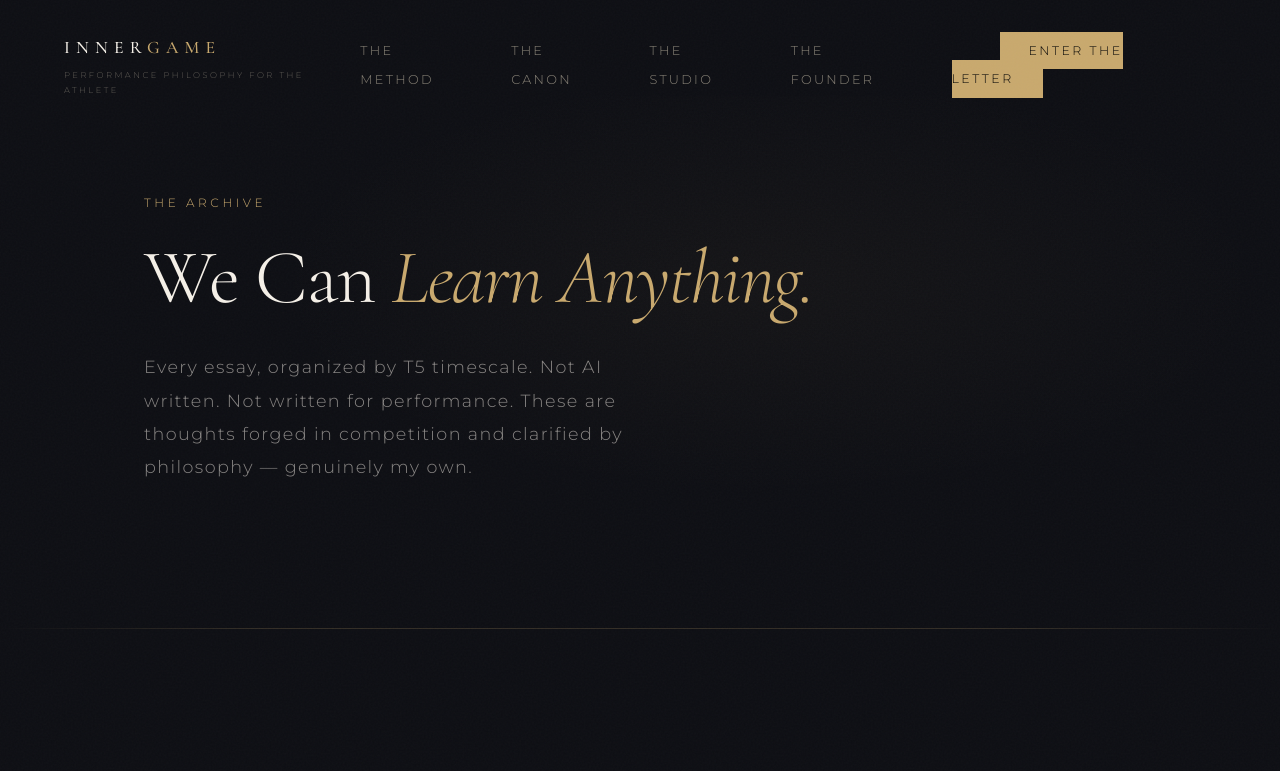
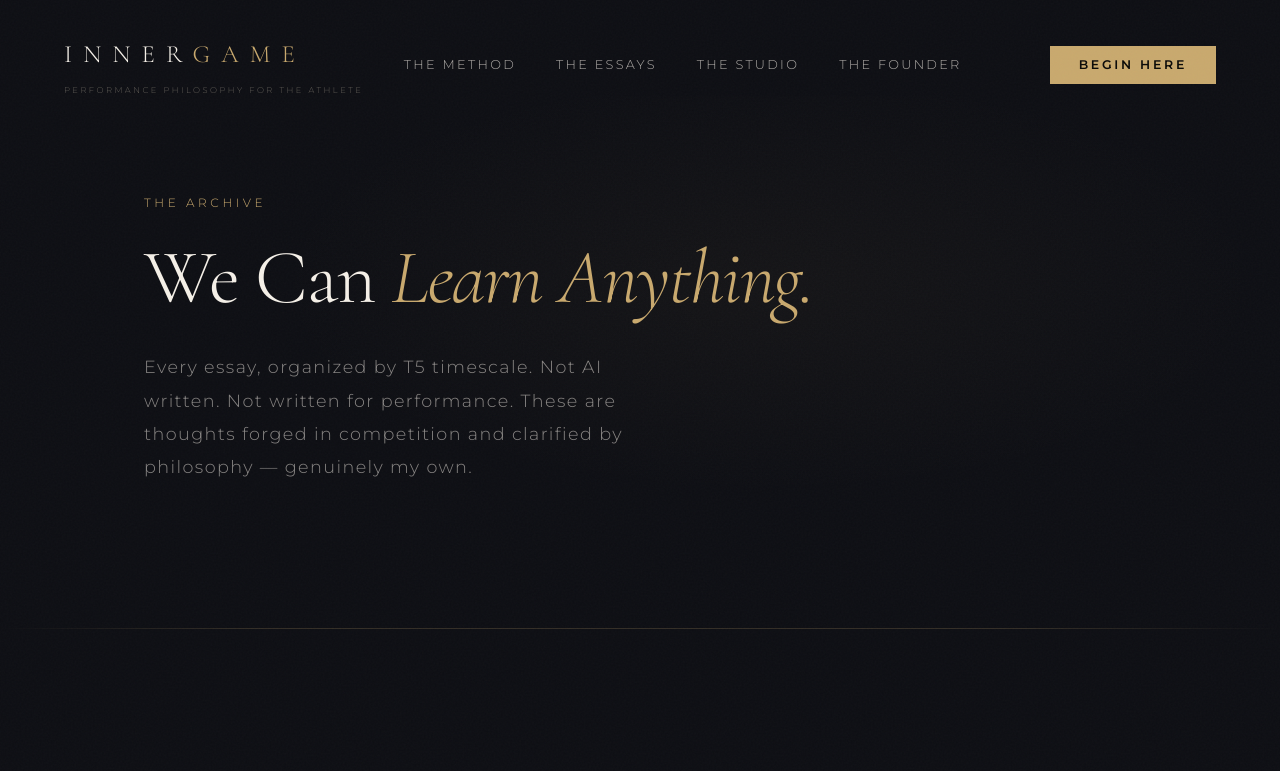
Before and after one commit to kwisniewski-ops/innergame.online, a Next.js app: page /writing in a window 1280 px wide. Shown: the top 771 px of the page. Built offline with nearby package versions, Linux system fonts and the light colour scheme; a web font is replaced by a local one.

Commit message:
Briefs 01–04 — nav renames, CTA pulse, wordmark luxury scale, scrolled compression

```diff
--- a/src/components/Nav.js
+++ b/src/components/Nav.js
@@ -7,7 +7,7 @@ import styles from './Nav.module.css'
 
 const NAV_LINKS = [
   { href: '#method',  label: 'The Method' },
-  { href: '/writing', label: 'The Canon' },
+  { href: '/writing', label: 'The Essays' },
   { href: '#studio',  label: 'The Studio' },
   { href: '#about',   label: 'The Founder' },
 ]
@@ -37,7 +37,7 @@ export default function Nav() {
         ))}
         <li>
           <a href="#letter" className={`${styles.link} ${styles.cta}`}>
-            Enter the Letter
+            Begin Here
           </a>
         </li>
       </ul>
@@ -61,7 +61,7 @@ export default function Nav() {
           ))}
           <li>
             <a href="#letter" className={`${styles.drawerLink} ${styles.drawerCta}`} onClick={() => setOpen(false)}>
-              Enter the Letter
+              Begin Here
             </a>
           </li>
         </ul>
--- a/src/components/Nav.module.css
+++ b/src/components/Nav.module.css
@@ -18,26 +18,34 @@
   border-color: rgba(245,240,232,0.07);
 }
 
+/* Brief 03 — scrolled state: graceful compression of larger wordmark */
+.scrolled .logo {
+  font-size: 1.25rem;
+}
+
+/* ── Logo + Descriptor ── */
 .logoWrap {
   display: flex;
   flex-direction: column;
-  gap: 4px;
+  gap: 6px; /* Brief 03 — was 4px, more breathing room under taller wordmark */
   text-decoration: none;
 }
 
+/* Brief 03 — wordmark: larger, lighter, wider tracking */
 .logo {
   font-family: var(--font-display);
-  font-size: 1.1rem;
-  font-weight: 500;
-  letter-spacing: 0.35em;
+  font-size: 1.55rem;       /* was 1.1rem */
+  font-weight: 300;         /* was 500 — luxury move */
+  letter-spacing: 0.45em;   /* was 0.35em */
   text-transform: uppercase;
   color: var(--bone);
-  transition: color 0.3s;
+  transition: font-size 0.4s;
   display: block;
 }
 
 .logo span { color: var(--gold); }
 
+/* Brief 02 — descriptor: whisper beneath the wordmark */
 .descriptor {
   font-family: var(--font-body);
   font-size: 0.52rem;
@@ -48,6 +56,7 @@
   display: block;
 }
 
+/* ── Nav links ── */
 .links {
   display: flex;
   align-items: center;
@@ -59,8 +68,9 @@
   font-size: 0.8rem;
   letter-spacing: 0.18em;
   text-transform: uppercase;
-  color: var(--warm-gray);
+  color: rgba(245,240,232,0.7);
   text-decoration: none;
+  font-weight: 300;
   transition: color 0.3s;
   position: relative;
 }
@@ -77,15 +87,18 @@
 .link:hover { color: var(--bone); }
 .link:hover::after { width: 100%; }
 
+/* Brief 01 + 02 + 03 — CTA: solid gold, bold, pulse, separated */
 .cta {
   background: var(--gold);
   color: var(--ink) !important;
   border: 1px solid var(--gold);
   padding: 0.65rem 1.75rem;
   font-size: 0.78rem;
-  letter-spacing: 0.2em;
-  margin-left: 3rem;
+  font-weight: 600;              /* Brief 02 */
+  letter-spacing: 0.22em;       /* Brief 02 — slightly tighter for bold weight */
+  margin-left: 3rem;            /* Brief 03 — spatial separation from nav cluster */
   transition: background 0.25s ease !important;
+  animation: ctaPulse 2.8s ease-out infinite; /* Brief 02 */
 }
 
 .cta::after { display: none !important; }
@@ -94,8 +107,17 @@
   background: var(--gold-dark) !important;
   border-color: var(--gold-dark) !important;
   color: var(--ink) !important;
+  animation-play-state: paused; /* Brief 02 — pause pulse on hover */
 }
 
+/* Brief 02 — ambient pulse using brand gold */
+@keyframes ctaPulse {
+  0%   { box-shadow: 0 0 0 0 rgba(201, 169, 110, 0.45); }
+  60%  { box-shadow: 0 0 0 7px rgba(201, 169, 110, 0); }
+  100% { box-shadow: 0 0 0 0 rgba(201, 169, 110, 0); }
+}
+
+/* ── Mobile burger ── */
 .burger {
   display: none;
   flex-direction: column;
@@ -117,6 +139,7 @@
 .burgerOpen span:nth-child(2) { opacity: 0; }
 .burgerOpen span:nth-child(3) { transform: rotate(-45deg) translate(4px, -4px); }
 
+/* ── Mobile drawer ── */
 .drawer {
   display: none;
   position: fixed;
@@ -155,10 +178,12 @@
 .drawerCta {
   font-family: var(--font-body);
   font-size: 0.85rem;
-  letter-spacing: 0.25em;
+  font-weight: 600;
+  letter-spacing: 0.22em;
   text-transform: uppercase;
-  color: var(--gold) !important;
-  border: 1px solid rgba(201,169,110,0.3);
+  color: var(--ink) !important;
+  background: var(--gold);
+  border: 1px solid var(--gold);
   padding: 1rem 2rem;
   display: inline-block;
 }
```
